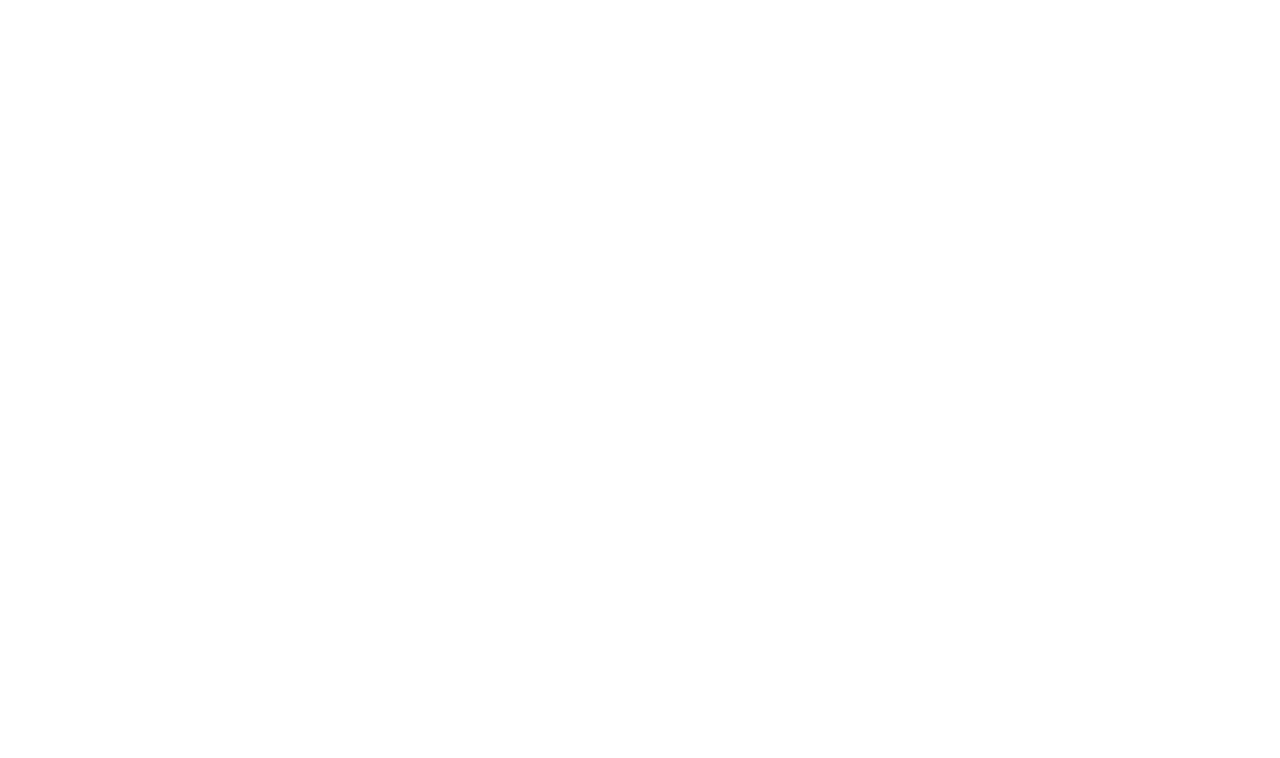
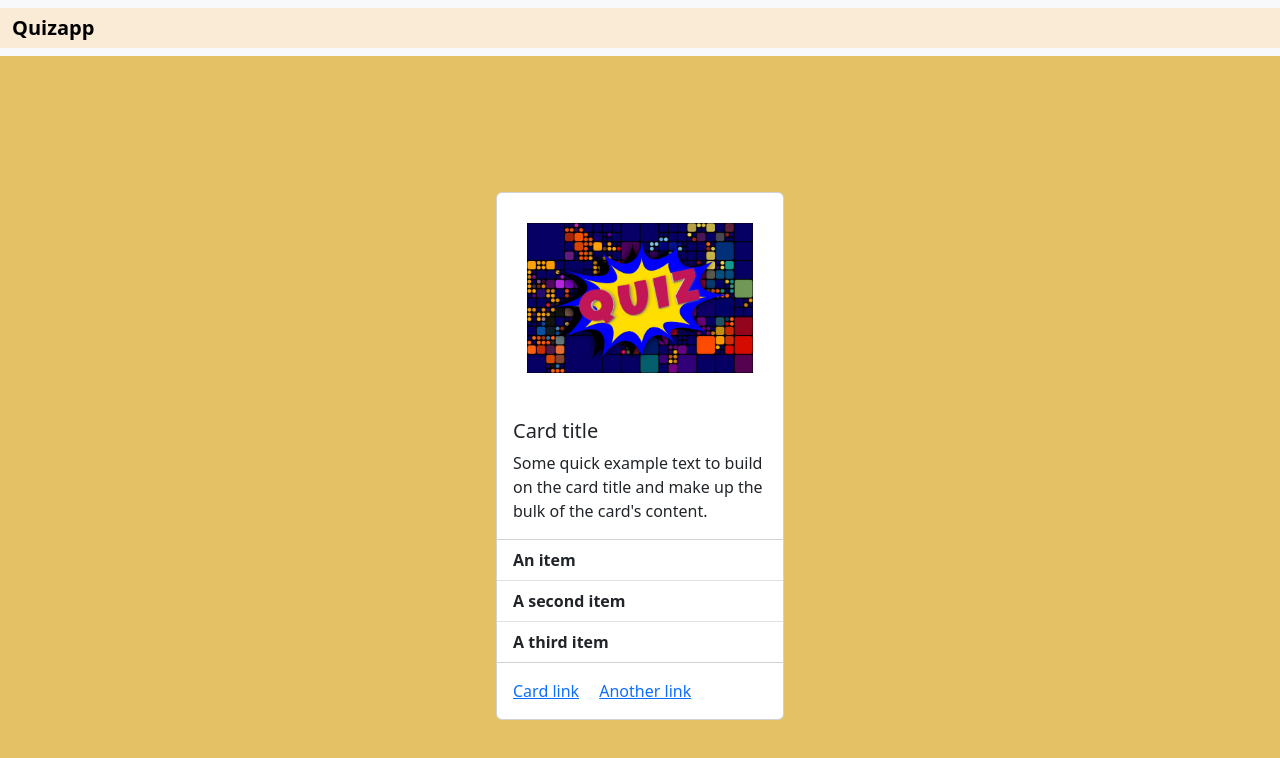
Before and after one commit to CodeTarik/quizapp, a plain HTML site: page index.html in a window 1280 px wide. Drawn offline with nearby package versions, Linux system fonts and the light colour scheme.

Commit message:
second Commit

```diff
--- a/index.html
+++ b/index.html
@@ -1,5 +1,6 @@
 <!DOCTYPE html>
 <html lang="en">
+
 <head>
     <meta charset="UTF-8">
     <meta name="viewport" content="width=device-width, initial-scale=1.0">
@@ -7,9 +8,54 @@
     <link rel="icon" type="image/x-icon" href="/img/quiz.png">
     <script src="script.js"></script>
 
+    <!--Bootstrap-->
+    <link href="https://cdn.jsdelivr.net/npm/bootstrap@5.3.2/dist/css/bootstrap.min.css" rel="stylesheet"
+        integrity="sha384-T3c6CoIi6uLrA9TneNEoa7RxnatzjcDSCmG1MXxSR1GAsXEV/Dwwykc2MPK8M2HN" crossorigin="anonymous">
+    <script src="https://cdn.jsdelivr.net/npm/bootstrap@5.3.2/dist/js/bootstrap.bundle.min.js"
+        integrity="sha384-C6RzsynM9kWDrMNeT87bh95OGNyZPhcTNXj1NW7RuBCsyN/o0jlpcV8Qyq46cDfL"
+        crossorigin="anonymous"></script>
+
     <title>Quizapp</title>
+
+
 </head>
+
 <body>
 
+
+    <!--Navbar-->
+
+        <nav class="navbar navbar-expand-lg bg-body-tertiary">
+            <div class="container-fluid">
+                <a class="navbar-brand" href="#">Quizapp</a>
+            </div>
+        </nav>
+
+
+    <!--Card-->
+    <div class="container">
+
+    <div class="card" style="width: 18rem;">
+        <img src="./img/quiz-card.jpg" class="card-img-top" alt="...">
+        <div class="card-body">
+            <h5 class="card-title">Card title</h5>
+            <p class="card-text">Some quick example text to build on the card title and make up the bulk of the card's
+                content.</p>
+        </div>
+        <ul class="list-group list-group-flush">
+            <li class="list-group-item">An item</li>
+            <li class="list-group-item">A second item</li>
+            <li class="list-group-item">A third item</li>
+        </ul>
+        <div class="card-body">
+            <a href="#" class="card-link">Card link</a>
+            <a href="#" class="card-link">Another link</a>
+        </div>
+    </div>
+
+    </div>
+
+
 </body>
+
 </html>
--- a/style.css
+++ b/style.css
@@ -0,0 +1,28 @@
+body {
+    background-color: #e3c164 !important;
+}
+
+.navbar-brand {
+    font-size: 32px;
+    font-weight: 900;
+}
+
+.container {
+    background-color: #e3c164 !important;
+    min-height: 100vh;
+    display: flex;
+    justify-content: center;
+    align-items: center;
+}
+
+.container-fluid {
+    background-color: antiquewhite;
+}
+
+.card img {
+    padding: 30px;
+}
+
+.list-group {
+    font-weight: 700;
+}
```
Also changed, not shown: img/quiz-card.jpg (added).
